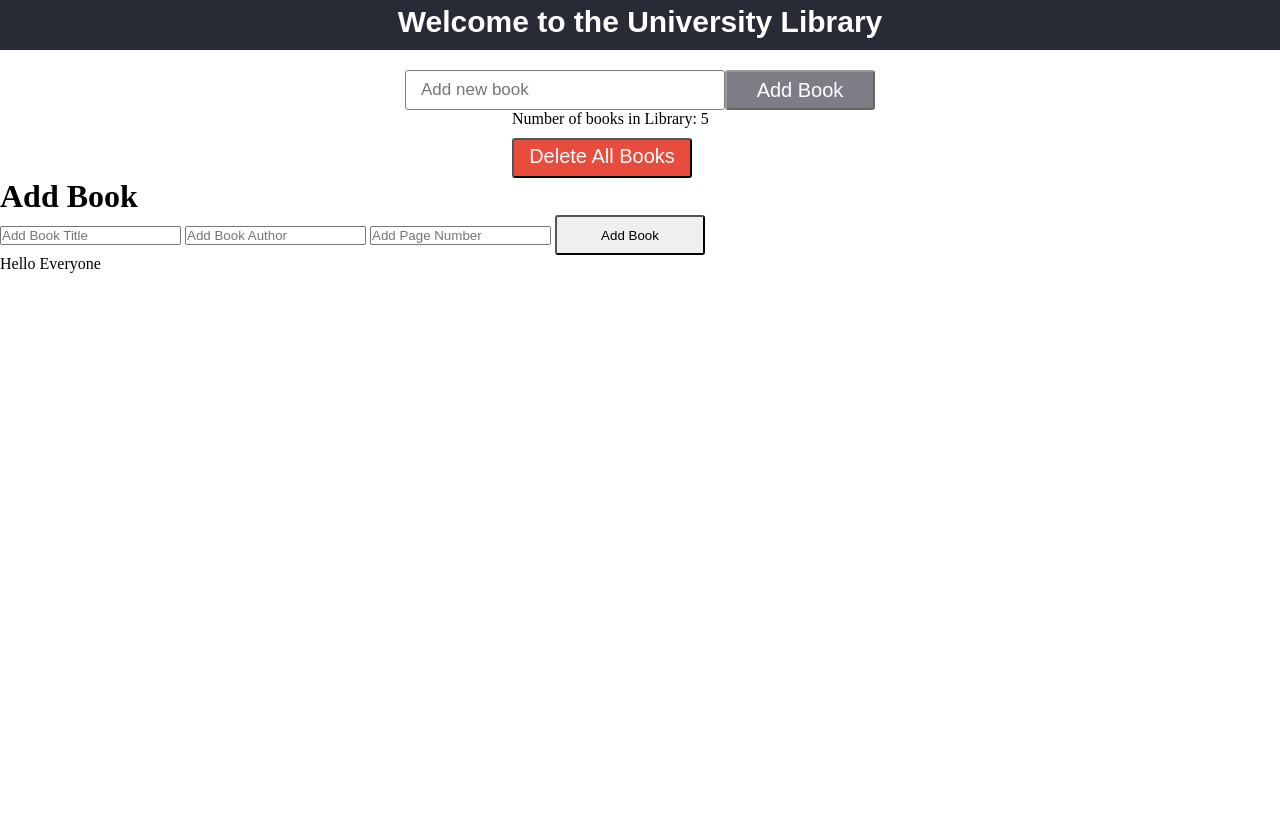
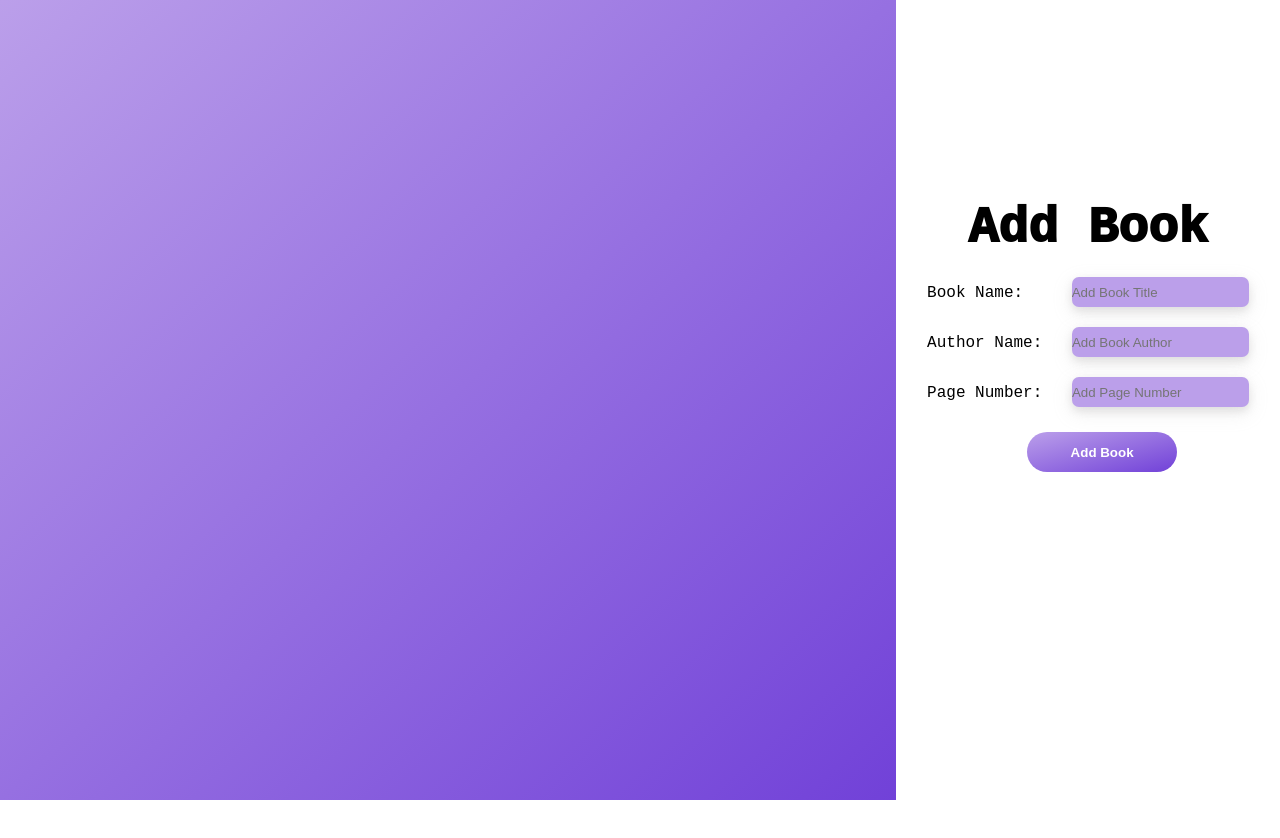
Before and after one commit to GentleToyin/odinProjectLibrary, a plain HTML site: page index.html in a window 1280 px wide. Before the commit the page ends 800 px from the top, so only its background shows below. Drawn offline with Linux system fonts and the light colour scheme.

Commit message:
worked on the UI

```diff
--- a/index.html
+++ b/index.html
@@ -10,31 +10,17 @@
 
     </head>
     <body>
-     <div class="wrapper">
-       <header>Welcome to the University Library</header>
-       <div class="inputField">
-         <input type="text" placeholder="Add new book">
-         <button class="addButton">Add Book</button>
-       </div>
-
-       <ul class="bookList">
-
-       </ul>
-       </div>
-       <div class="footer">
-          <span>Number of books in Library: <span class="availableBooks">5</span> </span>
-          <button onclick="deleteAll" class="deleteAllBooks">Delete All Books</button>
-       </div>
-     </div>
+       <div class="book-wrapper">
+        </div>
 
 
 
      <div id="form-wrapper">
       <h1>Add Book</h1>
        <form class="form">
-        <input type="text" placeholder="Add Book Title" id="title">
-        <input type="text" placeholder="Add Book Author" id="author">
-        <input type="number" placeholder="Add Page Number" id="pages">
+       <label>Book Name:</label> <input type="text" placeholder="Add Book Title" id="title" class="input"> <br/>
+       <label>Author Name:</label> <input type="text" placeholder="Add Book Author" id="author" class="input"> <br/>
+       <label>Page Number:</label> <input type="number" placeholder="Add Page Number" id="pages" class="input"> <br/>
         <button type="submit" id="button">Add Book</button>
       </form>
     </di>
--- a/scripts.js
+++ b/scripts.js
@@ -1,6 +1,6 @@
 let books=[];
-function deleteBook(index){
-    books.splice(index,1)
+function deleteBook(){
+    books.splice(0,1)
 }
 
 const authorInput = document.getElementById('author');
@@ -9,7 +9,9 @@ const pagesInput = document.getElementById('pages');
 const form = document.querySelector('.form');
 const button = document.querySelector('#button');
 const body =  document.querySelector('body');
-const bookList =  document.querySelector('.bookList');
+const bookList =  document.querySelector('.book-list');
+const deleteAllBtn = document.querySelector('.deleteAllBooks')
+const bookWrapper = document.querySelector('.book-wrapper')
 
 
 
@@ -17,14 +19,6 @@ const bookList =  document.querySelector('.bookList');
 //     authorName: author,
 //     booktitle : title,
 //     pages: pages
-// }
-
-let myDiv = document.createElement('div') // create a div element
-myDiv.innerHTML = 'Hello Everyone' //inside the div created insert hello everyone
-
-body.appendChild(myDiv) // add the div into body
-
-console.log(body)
 
 //console.log(userInput)
 function bookInstance(title, author,page){
@@ -49,7 +43,11 @@ button.addEventListener( "click", (e) => {
     let authorTag = document.createElement('p');
     let pageTag = document.createElement('p');
     let divTag = document.createElement('div');
+    divTag.classList.add("book-list");
+    bookWrapper.appendChild(divTag)
+
     let deleteButton = document.createElement('button');
+    deleteButton.classList.add("delete-button")
 
     for (i=0; i<=books.length; i++){
         titleTag.innerHTML =  books[i].title;
@@ -60,18 +58,21 @@ button.addEventListener( "click", (e) => {
         divTag.appendChild(authorTag)
         divTag.appendChild(pageTag)
         divTag.appendChild(deleteButton)
-        bookList.appendChild(divTag)
         form.reset();
 
     }
 
     deleteButton.addEventListener("click",(e) => {
+        e.deleteBook();
        })
 
-       deleteBook();
+
 })
+console.log(books);
+deleteAllBtn.onclick = () =>{
+    books=[];
+}
 
-console.log(books);
 
 
 
--- a/style.css
+++ b/style.css
@@ -8,14 +8,96 @@ body{
     height: 100vh;
     width: 100%;
     background:white;
-}
-.books{
     display: flex;
 }
+/* .books{
+    display: flex;
+} */
+.book-wrapper{
+    width: 70%;
+    min-height: 100vh;
+    /* margin: 0 auto; */
+    display: flex;
+    flex-direction: row;
+    justify-content: space-evenly;
+    align-items:flex-start;
+    flex-wrap: wrap;
+    position: relative;
+    background: #BB9FEA;
+    background: -webkit-linear-gradient(top left, #BB9FEA, #7141D8);
+    background: -moz-linear-gradient(top left, #BB9FEA, #7141D8);
+    background: linear-gradient(to bottom right, #BB9FEA, #7141D8);
+    overflow-y: auto;
 
-.bookList div{
+}
+.book-list{
+    height: 200px;
+    min-width: 200px;
+    width: auto;
+    background-color: white;
+    border-radius: 10px;
+    box-shadow: 0 4px 8px 0 rgba(0, 0, 0, 0.2), 0 6px 20px 0 rgba(0, 0, 0, 0.19);
+}
+p{
+    font-size: 30px;
+    font-weight:1000;
+    font-family: 'Courier New', Courier, monospace;
+}
+#form-wrapper{
+    height: 100vh;
+    width: 30%;
     display: flex;
     flex-direction: column;
+    align-items: center;
+    margin-top: 200px;
+    font-family: 'Courier New', Courier, monospace;
+
+}
+.delete-button{
+    width: 150px;
+    height: 40px;
+    margin-left: 25px;
+}
+#form-wrapper h1{
+    font-size: 50px;
+    font-weight:1000;
+
+    /* margin-top: 120px;
+    display: flex;
+    justify-items: center; */
+
+}
+ .input{
+    height: 30px;
+    margin-top: 20px;
+    margin-left: 20px;
+    border: none;
+    background: #BB9FEA;
+    border-radius: 7px;
+    box-shadow: 0 4px 8px 0 rgba(143, 142, 142, 0.2), 0 6px 20px 0 rgba(172, 172, 172, 0.19);
+
+}
+
+#title{
+    margin-left: 39px;
+}
+#button{
+    width: 150px;
+    height: 40px;
+    font-weight: 700;
+    margin-left: 100px;
+    margin-top: 25px;
+    color: white;
+    background: #BB9FEA;
+    background: -webkit-linear-gradient(top left, #BB9FEA, #7141D8);
+    background: -moz-linear-gradient(top left, #BB9FEA, #7141D8);
+    background: linear-gradient(to bottom right, #BB9FEA, #7141D8);
+    border-radius: 20px;
+    border: none;
+}
+
+/* .book-list div{
+    display: flex;
     margin: 20px 20px;
     max-width: 200px;
     max-height: 200px;
@@ -32,8 +114,8 @@ body{
 .bookList div p {
     padding: 5px;
 
-}
-button{
+} */
+/* button{
     cursor: pointer;
     border-radius: 3px;
     width: 150px;
@@ -102,3 +184,5 @@ button{
 #form{
     display: block;
 }
+
+ */
```
